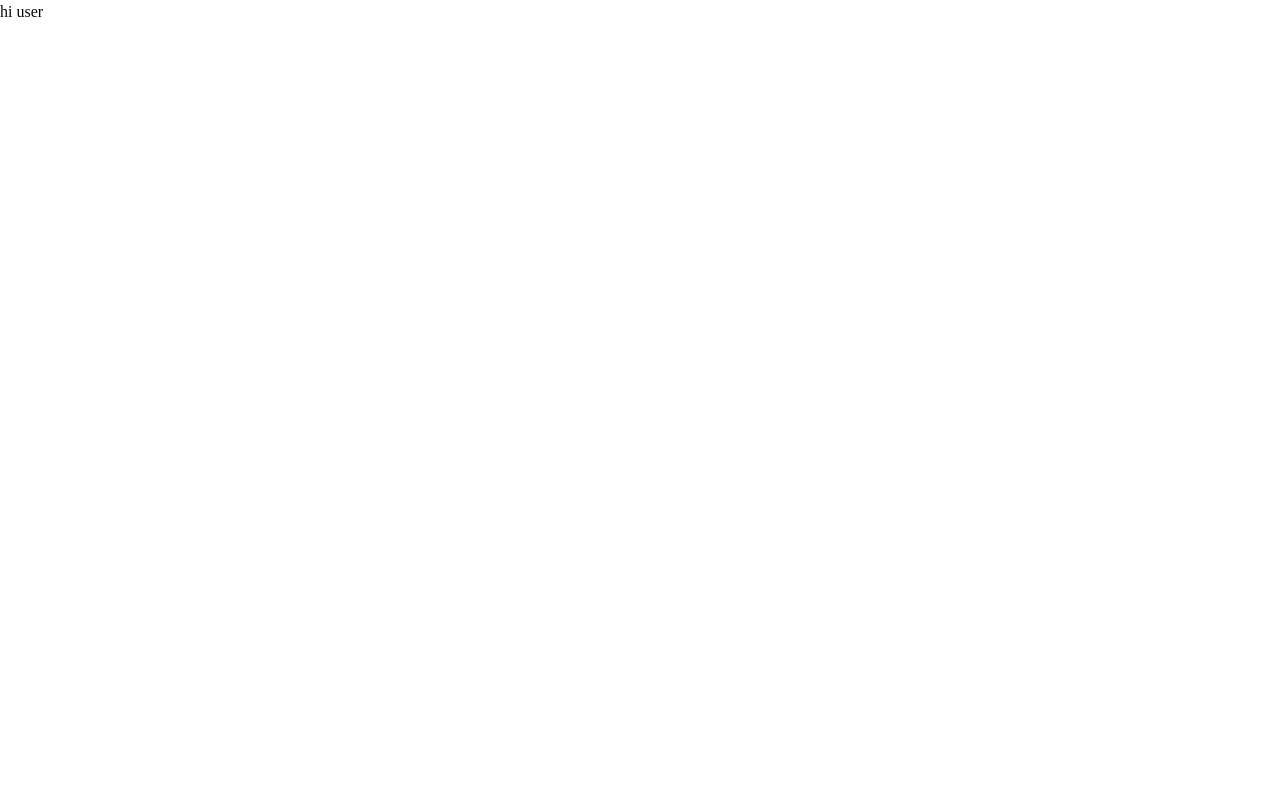
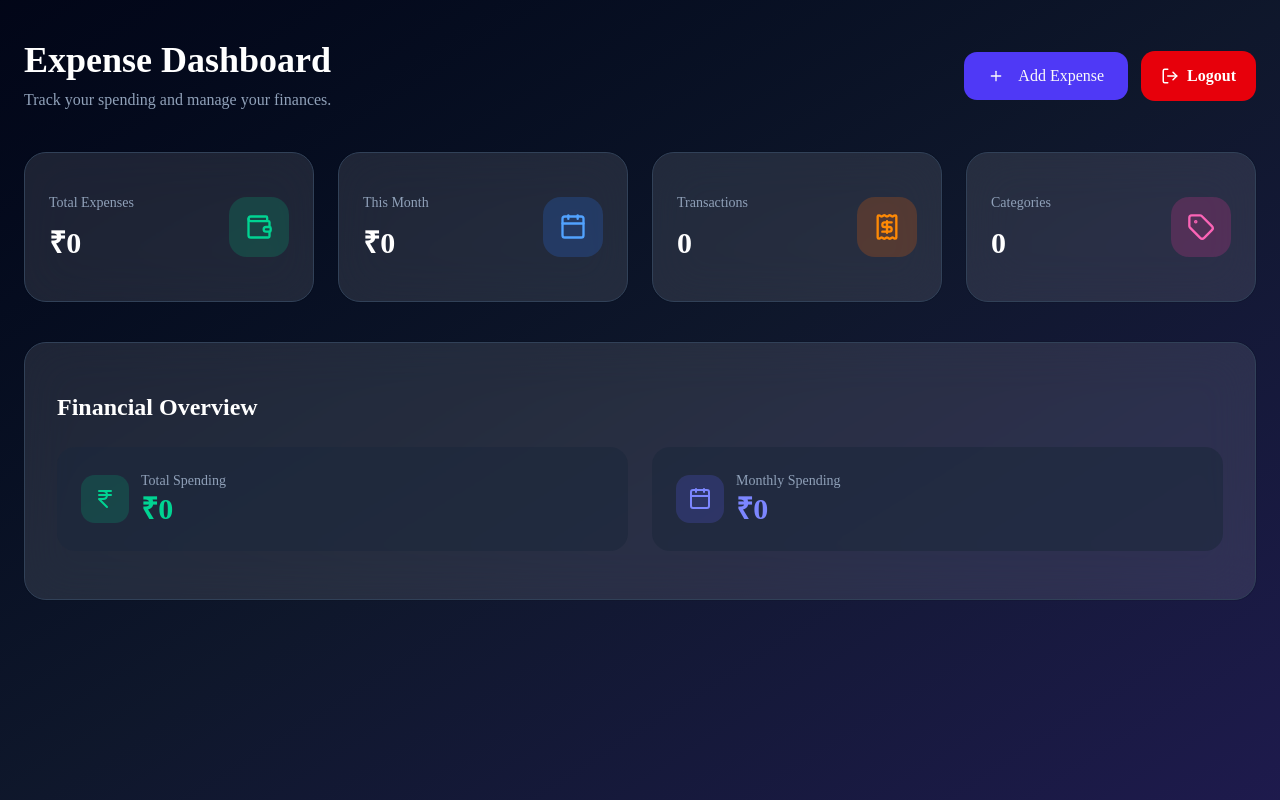
Before and after one commit to Samuel-joseph05/trackEx-pro-frontend, a Next.js app: page /dashboard in a window 1280 px wide. Built offline with nearby package versions, Linux system fonts and the light colour scheme; no server answers; sample sign-in values are in the browser's storage.

Commit message:
feat: implement dashboard layout with financial overview and logout functionality

```diff
--- a/app/dashboard/page.jsx
+++ b/app/dashboard/page.jsx
@@ -1,11 +1,183 @@
-import React from 'react'
+"use client";
 
-const page = () => {
+import Link from "next/link";
+import {
+  Wallet,
+  Calendar,
+  Receipt,
+  Tag,
+  Plus,
+  IndianRupee,
+  LogOut,
+} from "lucide-react";
+import { Card, CardContent } from "@/components/ui/card";
+import { Button } from "@/components/ui/button";
+import { useEffect, useState } from "react";
+import { getDashboard } from "@/api/Expense";
+import { useRouter } from "next/navigation";
+
+export default function Dashboard() {
+  const [dashboard, setDashboard] = useState(null);
+  const router=useRouter();
+  const cards = [
+    {
+      title: "Total Expenses",
+      value: `₹${dashboard?.totalExpenses ?? 0}`,
+      icon: Wallet,
+      color: "bg-emerald-500/20 text-emerald-400",
+    },
+    {
+      title: "This Month",
+      value: `₹${dashboard?.thisMonthExpenses ?? 0}`,
+      icon: Calendar,
+      color: "bg-blue-500/20 text-blue-400",
+    },
+    {
+      title: "Transactions",
+      value: dashboard?.totalTransaction ?? 0,
+      icon: Receipt,
+      color: "bg-orange-500/20 text-orange-400",
+    },
+    {
+      title: "Categories",
+      value: dashboard?.categories ?? 0,
+      icon: Tag,
+      color: "bg-pink-500/20 text-pink-400",
+    },
+  ];
+
+  const handleLogout = () => {
+    localStorage.removeItem("token");
+    router.replace("/login"); // Redirect to login page after logout use replace to prevent going back to the previous page(protected page) using the back button
+  };
+
+  useEffect(() => {
+    const fetchDashboard = async () => {
+      try {
+        const data = await getDashboard();
+        setDashboard(data);
+      } catch (err) {
+        console.error(err);
+      }
+    };
+
+    fetchDashboard();
+  }, []);
+
+
+   // Check if user is logged in, if not redirect to login page
+useEffect(()=>{
+  const token=localStorage.getItem("token")
+  if(!token){
+    router.push("/login")
+  }
+},[router])
+
   return (
-    <div>
-      hi user
-    </div>
-  )
+    <main className="min-h-screen bg-gradient-to-br from-slate-950 via-slate-900 to-indigo-950">
+      <div className="mx-auto max-w-7xl px-6 py-10">
+        {/* Header */}
+
+        <div className="mb-10 flex flex-col gap-5 md:flex-row md:items-center md:justify-between">
+          <div>
+            <h1 className="text-4xl font-bold text-white">Expense Dashboard</h1>
+
+            <p className="mt-2 text-slate-400">
+              Track your spending and manage your finances.
+            </p>
+          </div>
+          <div className="flex flex-col sm:flex-row gap-3 w-full lg:w-auto">
+            <Link href="/expenses">
+              <Button className="rounded-xl bg-indigo-600 px-6 py-6 text-base hover:bg-indigo-700">
+                <Plus className="mr-2 h-5 w-5" />
+                Add Expense
+              </Button>
+            </Link>
+            <button
+              onClick={handleLogout}
+              className="w-full sm:w-auto inline-flex items-center justify-center gap-2 rounded-xl bg-red-600 px-5 py-2.5 font-semibold text-white transition hover:bg-red-700"
+            >
+              <LogOut size={18} />
+              Logout
+            </button>
+          </div>
+        </div>
+
+        {/* Dashboard Cards */}
+
+        <div className="grid gap-6 sm:grid-cols-2 xl:grid-cols-4">
+          {cards.map((card) => {
+            const Icon = card.icon;
+
+            return (
+              <Card
+                key={card.title}
+                className="rounded-3xl border border-slate-700 bg-white/10 backdrop-blur-xl transition-all duration-300 hover:-translate-y-2 hover:shadow-[0_20px_50px_rgba(79,70,229,0.35)]"
+              >
+                <CardContent className="p-6">
+                  <div className="flex items-center justify-between">
+                    <div>
+                      <p className="text-slate-400">{card.title}</p>
+
+                      <h2 className="mt-3 text-3xl font-bold text-white">
+                        {card.value}
+                      </h2>
+                    </div>
+
+                    <div className={`rounded-2xl p-4 ${card.color}`}>
+                      <Icon className="h-7 w-7" />
+                    </div>
+                  </div>
+                </CardContent>
+              </Card>
+            );
+          })}
+        </div>
+
+        {/* Quick Summary */}
+
+        <Card className="mt-10 rounded-3xl border border-slate-700 bg-white/10 backdrop-blur-xl">
+          <CardContent className="p-8">
+            <h2 className="mb-6 text-2xl font-bold text-white">
+              Financial Overview
+            </h2>
+
+            <div className="grid gap-6 md:grid-cols-2">
+              <div className="rounded-2xl bg-slate-800/60 p-6">
+                <div className="flex items-center gap-3">
+                  <div className="rounded-xl bg-emerald-500/20 p-3">
+                    <IndianRupee className="text-emerald-400" />
+                  </div>
+
+                  <div>
+                    <p className="text-slate-400">Total Spending</p>
+
+                    <h3 className="text-3xl font-bold text-emerald-400">
+                      ₹{dashboard?.totalExpenses ?? 0}
+                    </h3>
+                  </div>
+                </div>
+              </div>
+
+              <div className="rounded-2xl bg-slate-800/60 p-6">
+                <div className="flex items-center gap-3">
+                  <div className="rounded-xl bg-indigo-500/20 p-3">
+                    <Calendar className="text-indigo-400" />
+                  </div>
+
+                  <div>
+                    <p className="text-slate-400">Monthly Spending</p>
+
+                    <h3 className="text-3xl font-bold text-indigo-400">
+                      ₹{dashboard?.thisMonthExpense ?? 0}
+                    </h3>
+                  </div>
+                </div>
+              </div>
+            </div>
+          </CardContent>
+        </Card>
+      </div>
+    </main>
+  );
 }
-
-export default page
```
